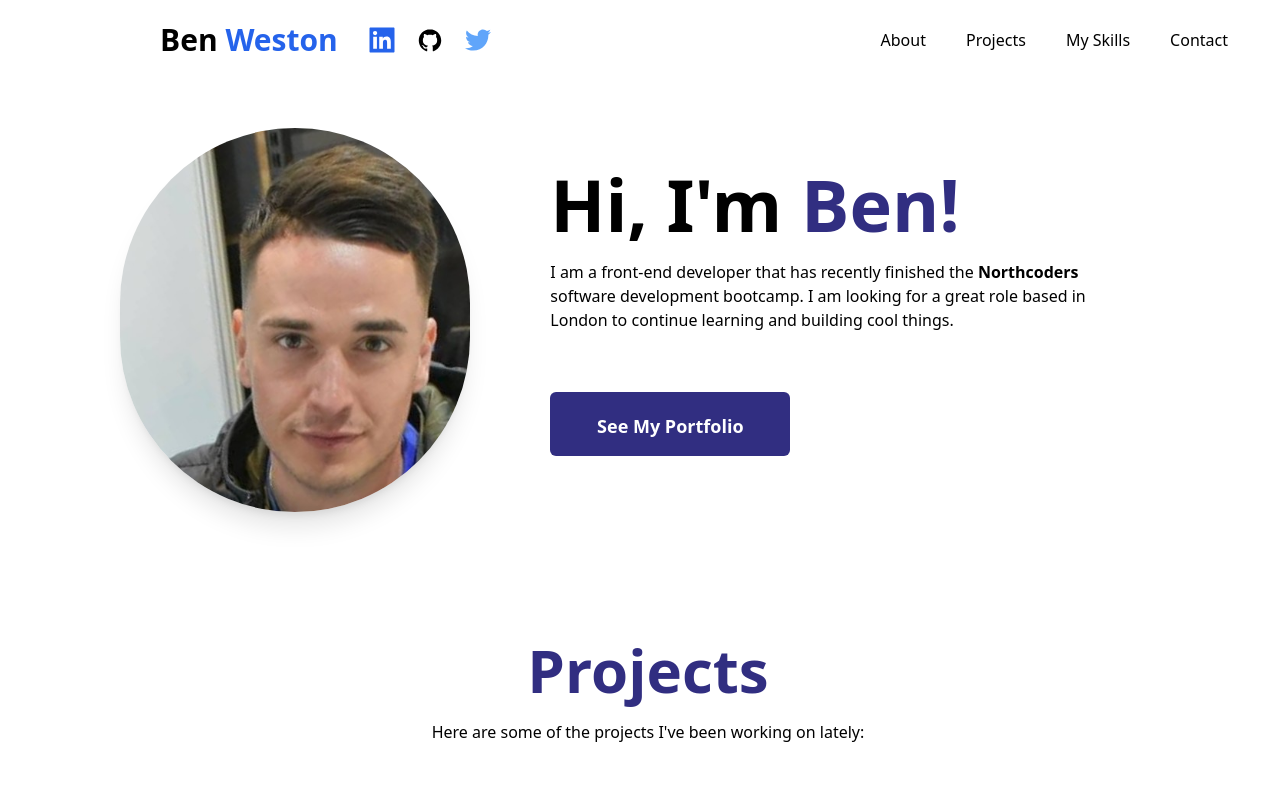
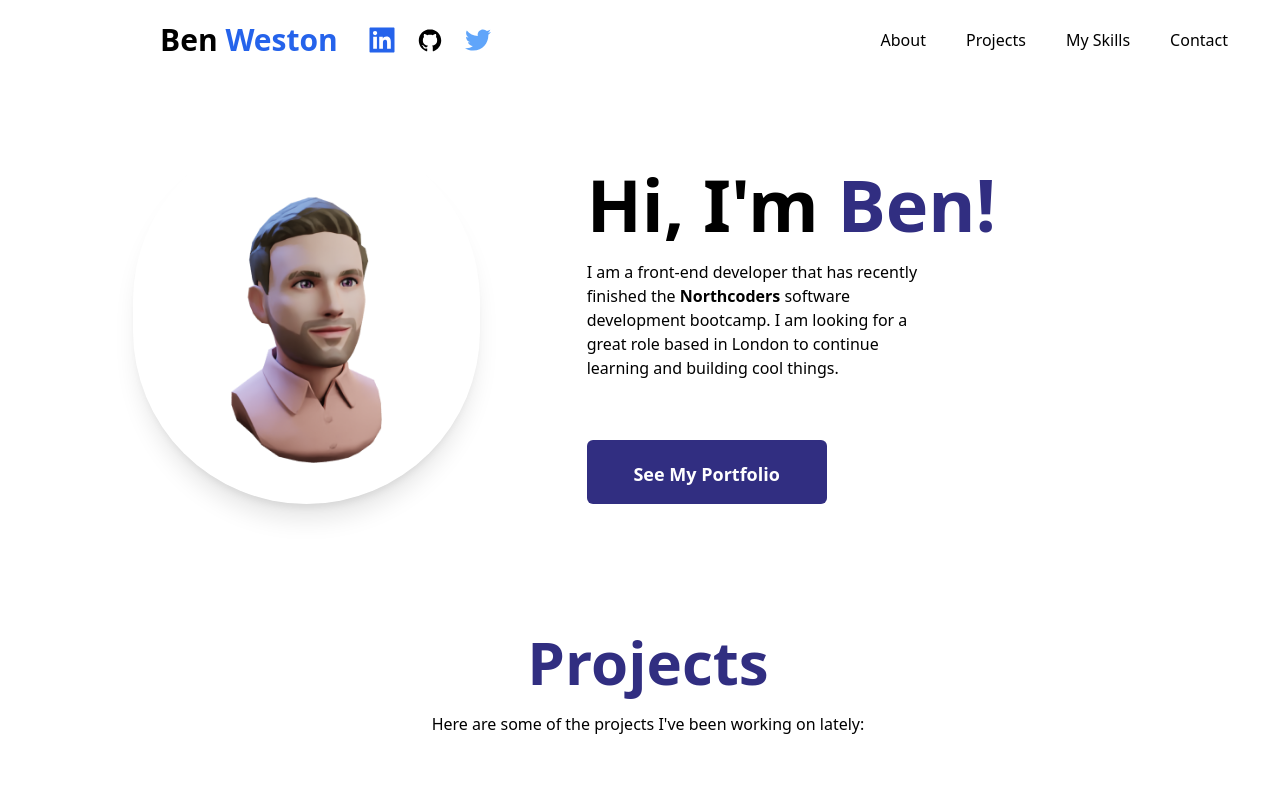
Before and after one commit to benwestondigital/next-portfolio, a Next.js app: page / in a window 1280 px wide. Shown: the top 794 px of the page. Built offline with nearby package versions, Linux system fonts and the light colour scheme.

Commit message:
change hero image and fix object fit and width

```diff
--- a/components/About.jsx
+++ b/components/About.jsx
@@ -1,26 +1,26 @@
 import Image from 'next/image';
-import heroImage from '../public/images/heroimage.jpeg';
+import avatar from '../public/images/avatar.png';
 import { Element, Link } from 'react-scroll';
 
 const About = () => {
   return (
     <Element id='about' name='about'>
       <div>
-        <div className='flex justify-between text-center md:mx-20 md:pt-32 pt-28'>
-          <div className='relative hidden w-3/4 px-10 rounded-full shadow-xl h-96 md:block'>
+        <div className='flex justify-around text-center md:mx-20 md:pt-32 pt-28 '>
+          <div className='relative hidden w-1/3 px-10 rounded-full shadow-xl h-auto md:block'>
             <Image
-              src={heroImage}
+              src={avatar}
               alt='hero'
               layout='fill'
-              objectFit='cover'
+              objectFit='contain'
               className='hidden rounded-full cursor-pointer md:block'
             />
           </div>
-          <div className='flex flex-col mx-10 mt-10 md:ml-20'>
+          <div className='flex flex-col mx-10 mt-10 w-1/2 md:ml-20'>
             <h1 className='mb-5 font-bold text-left text-7xl'>
               Hi, I&apos;m <span className='text-indigo-900'>Ben!</span>
             </h1>
-            <p className='flex-wrap mb-5 font-normal text-left'>
+            <p className='flex-wrap mb-5 w-2/3 font-normal text-left'>
               I am a front-end developer that has recently finished the <a href="https://northcoders.com/" target="_blank" rel="noreferrer" className='font-semibold'>Northcoders</a> software development bootcamp. I am looking for a great role based in London to continue learning and building cool things.
             </p>
 
```
Also changed, not shown: public/images/avatar.png (added), public/images/heroimage.jpeg (deleted).
